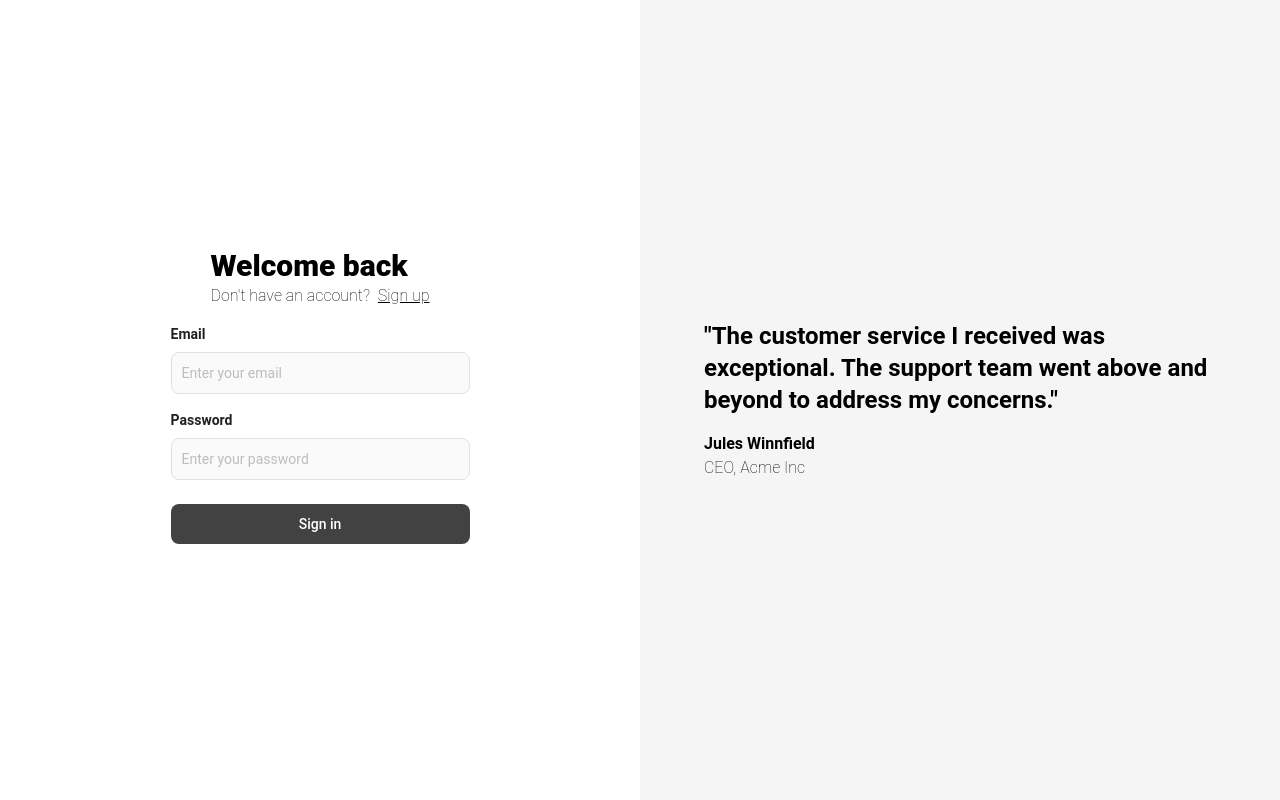
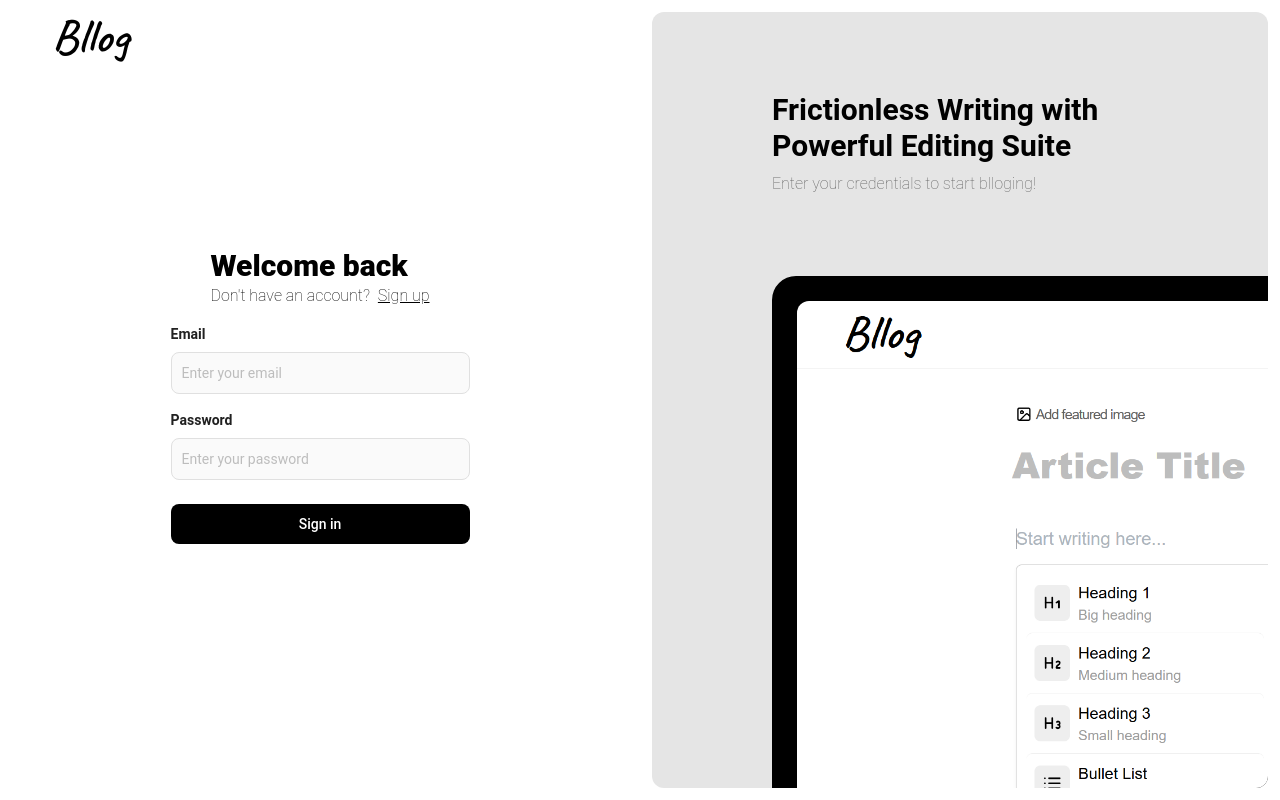
Before and after one commit to tejas-raskar/bllog, a React (Vite) app in the folder frontend/: page /signin in a window 1280 px wide. Built offline with nearby package versions, Linux system fonts and the light colour scheme; no server answers.

Commit message:
redesigned signup/sigin page

```diff
--- a/frontend/src/components/AppBar.tsx
+++ b/frontend/src/components/AppBar.tsx
@@ -8,7 +8,7 @@ export const AppBar = ({ type = "main", publish, save, editor }: { type: "main"
     return <div className="flex justify-between border-b px-10 py-3">
         <div className="flex flex-col justify-center">
             <Link to={'/feed'}>
-                <div className="font-logo text-5xl lg:ml-5">
+                <div className="font-logo text-5xl lg:ml-3">
                     Bllog
                 </div>
             </Link>
--- a/frontend/src/components/Auth.tsx
+++ b/frontend/src/components/Auth.tsx
@@ -11,7 +11,11 @@ export const Auth = ({ type }: { type: "signup" | "signin" }) => {
     });
     const auth = useAuth();
 
-    return <div className="h-screen flex justify-center flex-col px-10">
+    return <div className="h-screen">
+        <div className="absolute font-logo text-5xl ml-3 px-10 py-3">
+            Bllog
+        </div>
+        <div className="h-full flex justify-center flex-col px-10">
             <div className="flex justify-center">
                 <div>
                     <div className="px-10">
@@ -28,7 +32,7 @@ export const Auth = ({ type }: { type: "signup" | "signin" }) => {
                             ...postInputs,
                             name: e.target.value
                         })
-                }} /> : null }
+                    }} /> : null}
                     <LabelledInput label="Email" placeholder="Enter your email" onChange={(e) => {
                         setPostInputs({
                             ...postInputs,
@@ -41,7 +45,8 @@ export const Auth = ({ type }: { type: "signup" | "signin" }) => {
                             password: e.target.value
                         })
                     }} />
-                <button onClick={() => auth.authenticate(postInputs, type)} type="button" className="mt-6 w-full text-white bg-gray-800 hover:bg-gray-900 focus:outline-none focus:ring-4 focus:ring-gray-300 font-medium rounded-lg text-sm px-5 py-2.5 me-2 mb-2 dark:bg-gray-800 dark:hover:bg-gray-700 dark:focus:ring-gray-700 dark:border-gray-700">{type === "signup" ? "Sign up" : "Sign in"}</button>
+                    <button onClick={() => auth.authenticate(postInputs, type)} type="button" className="mt-6 w-full text-white bg-[#000000] hover:bg-gray-900 focus:outline-none focus:ring-4 focus:ring-gray-300 font-medium rounded-lg text-sm px-5 py-2.5 me-2 mb-2 dark:bg-gray-800 dark:hover:bg-gray-700 dark:focus:ring-gray-700 dark:border-gray-700">{type === "signup" ? "Sign up" : "Sign in"}</button>
+                </div>
             </div>
         </div>
     </div>
--- a/frontend/src/components/Quote.tsx
+++ b/frontend/src/components/Quote.tsx
@@ -1,17 +1,21 @@
+import image from '../assets/editor.png'
+
 export const Quote = () => {
-    return <div className="bg-gray-100 h-screen flex justify-center flex-col">
-        <div className="flex justify-center">
-                <div className="max-w-lg">
-                    <div className="text-2xl font-bold">
-                        "The customer service I received was exceptional. The support team went above and beyond to address my concerns."
+    return (
+        <div className="h-screen flex flex-col">
+            <div className="bg-[#e5e5e5] h-full flex justify-center flex-col rounded-xl m-3 overflow-hidden relative">
+                <div className='absolute top-16 left-24 text-balance p-4 ml-2'>
+                    <div className='mb-2 text-3xl/9 font-semibold '>
+                        Frictionless Writing with Powerful Editing Suite
                     </div>
-                    <div className="mt-4 font-bold">
-                        Jules Winnfield
-                    </div>
-                    <div className="font-extralight">
-                        CEO, Acme Inc
+                    <div className="text-gray-700 font-extralight">
+                        Enter your credentials to start blloging!
                     </div>
                 </div>
+                <div className='absolute bottom-0 left-40 w-[1000px] h-[800px] translate-y-72 -translate-x-10 border-black border-[25px] rounded-3xl bg-black'>
+                    <img src={image} className='w-full h-full object-cover rounded-xl' alt="Editor" />
+                </div>
+            </div>
         </div>
-    </div>
+    )
 }
--- a/frontend/src/pages/Signin.tsx
+++ b/frontend/src/pages/Signin.tsx
@@ -3,10 +3,10 @@ import { Quote } from "../components/Quote"
 
 export const Signin = () => {
     return <div className="grid grid-cols-1 lg:grid-cols-2">
-        <div>
+        <div className="overflow-y-hidden">
             <Auth type="signin"/>
         </div>
-        <div className="hidden lg:block">
+        <div className="hidden lg:block overflow-y-hidden">
             <Quote />
         </div>
     </div>
--- a/frontend/src/pages/Signup.tsx
+++ b/frontend/src/pages/Signup.tsx
@@ -6,7 +6,7 @@ export const Signup = () => {
         <div>
             <Auth type="signup"/>
         </div>
-        <div className="hidden lg:block">
+        <div className="hidden lg:block overflow-y-hidden">
             <Quote />
         </div>
     </div>
```
Also changed, not shown: frontend/src/assets/editor.png (added). Lines whose indentation alone changed are shown as unchanged.
